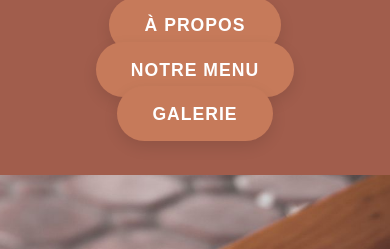
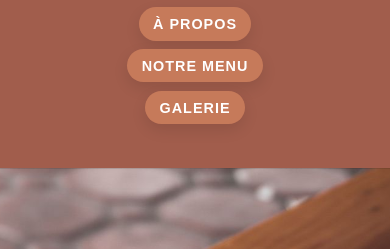
Before and after one commit to didi457/index-boulange, a plain HTML site: page index.html in a window 390 px wide. Shown: the part 212-461 px from the top of the page. Drawn offline with Linux system fonts and the light colour scheme.

Commit message:
Update styles.css

```diff
--- a/styles.css
+++ b/styles.css
@@ -13,38 +13,50 @@ body {
     letter-spacing: 0.5px;
 }
 
-/* Style général pour les éléments de navigation */
-nav {
-    margin-top: 2em;
-}
-
 .menu-nav {
     list-style-type: none;
     padding: 0;
     display: flex;
     justify-content: center;
-    gap: 3em;
-    flex-wrap: wrap; /* Pour éviter les débordements */
+    gap: 2em; /* Réduction de l'espace entre les boutons */
+    flex-wrap: wrap; /* Permet de passer en plusieurs lignes si nécessaire */
 }
 
 .menu-button {
     text-decoration: none;
     background-color: #c67a5a;
     color: white;
-    padding: 1em 2em;
+    padding: 0.8em 1.5em; /* Ajustement du padding pour mobile */
     border-radius: 50px;
-    font-size: 1.1em;
+    font-size: 1em; /* Réduction de la taille pour éviter les débordements */
     font-weight: bold;
     text-transform: uppercase;
     letter-spacing: 1px;
     box-shadow: 0 6px 15px rgba(0, 0, 0, 0.1);
     transition: background-color 0.3s ease, transform 0.3s ease, box-shadow 0.3s ease;
+    white-space: nowrap; /* Empêche le texte de se couper sur plusieurs lignes */
 }
 
 .menu-button:hover {
     background-color: #9a4d30;
     transform: translateY(-5px);
     box-shadow: 0 8px 20px rgba(0, 0, 0, 0.2);
+}
+
+/* Responsivité des boutons */
+@media (max-width: 768px) {
+    .menu-nav {
+        flex-direction: column; /* Les boutons passent en colonne sur mobile */
+        align-items: center;
+        gap: 1em; /* Réduction de l'espace entre eux */
+    }
+
+    .menu-button {
+        padding: 0.6em 1em; /* Réduction du padding pour s'adapter aux petits écrans */
+        font-size: 0.9em; /* Réduction de la taille de la police */
+        width: 80%; /* Largeur ajustable pour mieux s'adapter */
+        text-align: center;
+    }
 }
 
 /* Titre principal */
```
